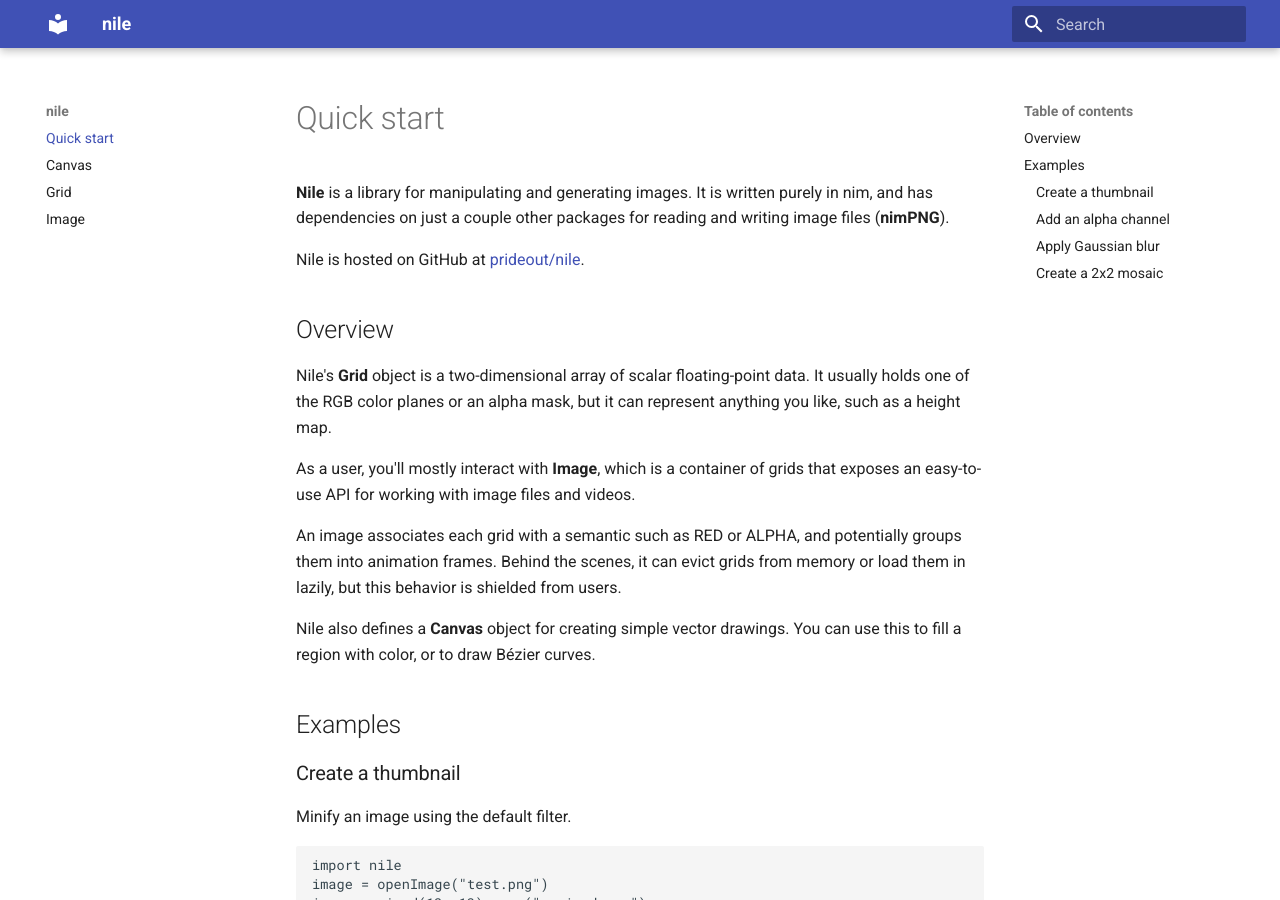
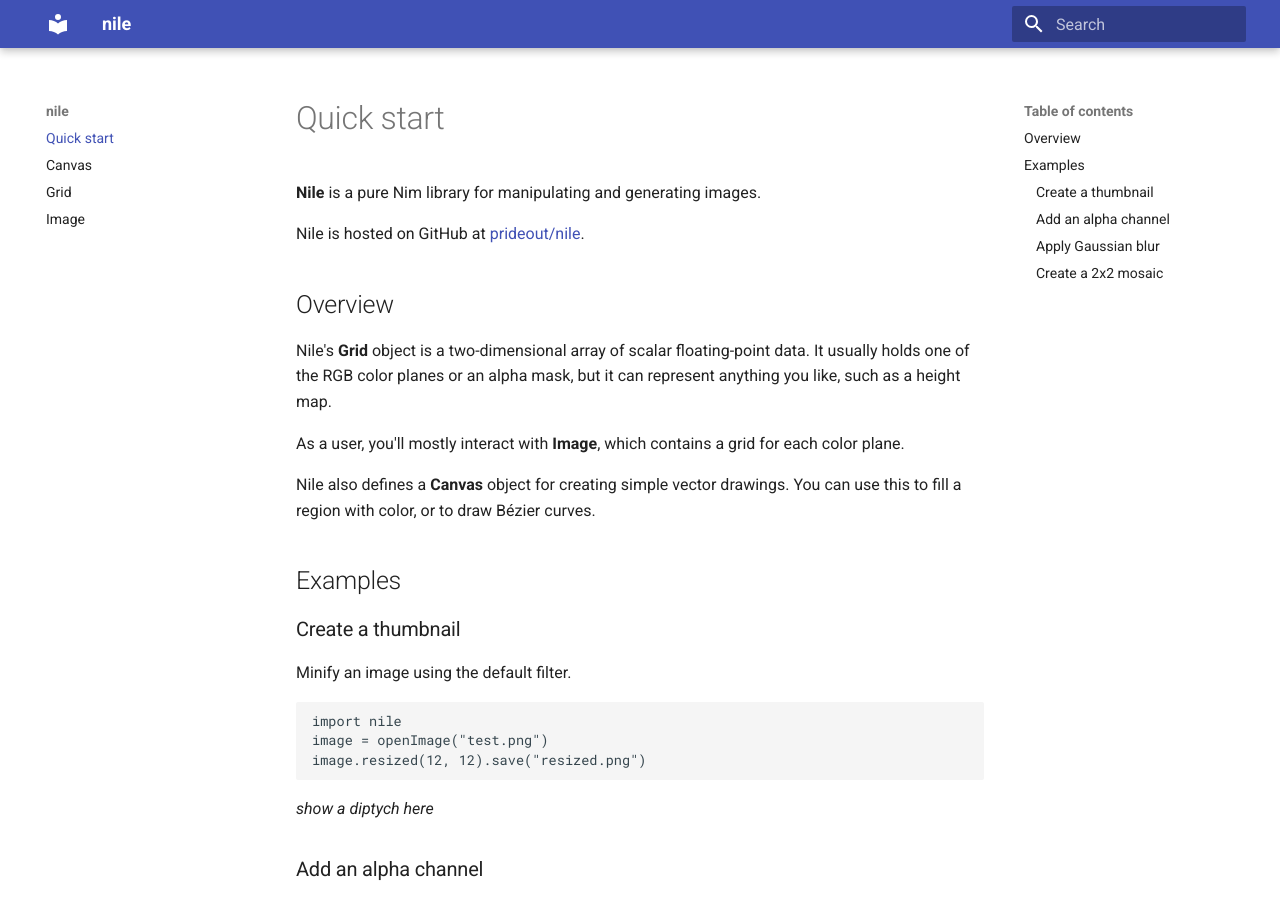
Before and after one commit to prideout/nile, an MkDocs documentation site: the page built from docs/index.md, in a window 1280 px wide and 900 px high. Built offline with MkDocs 1.6.1 and Material for MkDocs 9.7.7, drawn with Linux system fonts in a browser that asks for light colours.

Commit message:
Massive cleanup.

```diff
--- a/docs/index.md
+++ b/docs/index.md
@@ -1,7 +1,6 @@
 # Quick start
 
-**Nile** is a library for manipulating and generating images. It is written purely in nim, and
-has dependencies on just a couple other packages for reading and writing image files (**nimPNG**).
+**Nile** is a pure Nim library for manipulating and generating images.
 
 Nile is hosted on GitHub at [prideout/nile](https://github.com/prideout/nile).
 
@@ -11,12 +10,7 @@ Nile's **Grid** object is a two-dimensional array of scalar floating-point data.
 holds one of the RGB color planes or an alpha mask, but it can represent anything you like, such
 as a height map.
 
-As a user, you'll mostly interact with **Image**, which is a container of grids that exposes an
-easy-to-use API for working with image files and videos.
-
-An image associates each grid with a semantic such as RED or ALPHA, and potentially groups them into
-animation frames. Behind the scenes, it can evict grids from memory or load them in lazily, but
-this behavior is shielded from users.
+As a user, you'll mostly interact with **Image**, which contains a grid for each color plane.
 
 Nile also defines a **Canvas** object for creating simple vector drawings. You can use this to fill
 a region with color, or to draw Bézier curves.
```
Also changed, not shown: README.md (+20 -17 lines), 5 other files.
